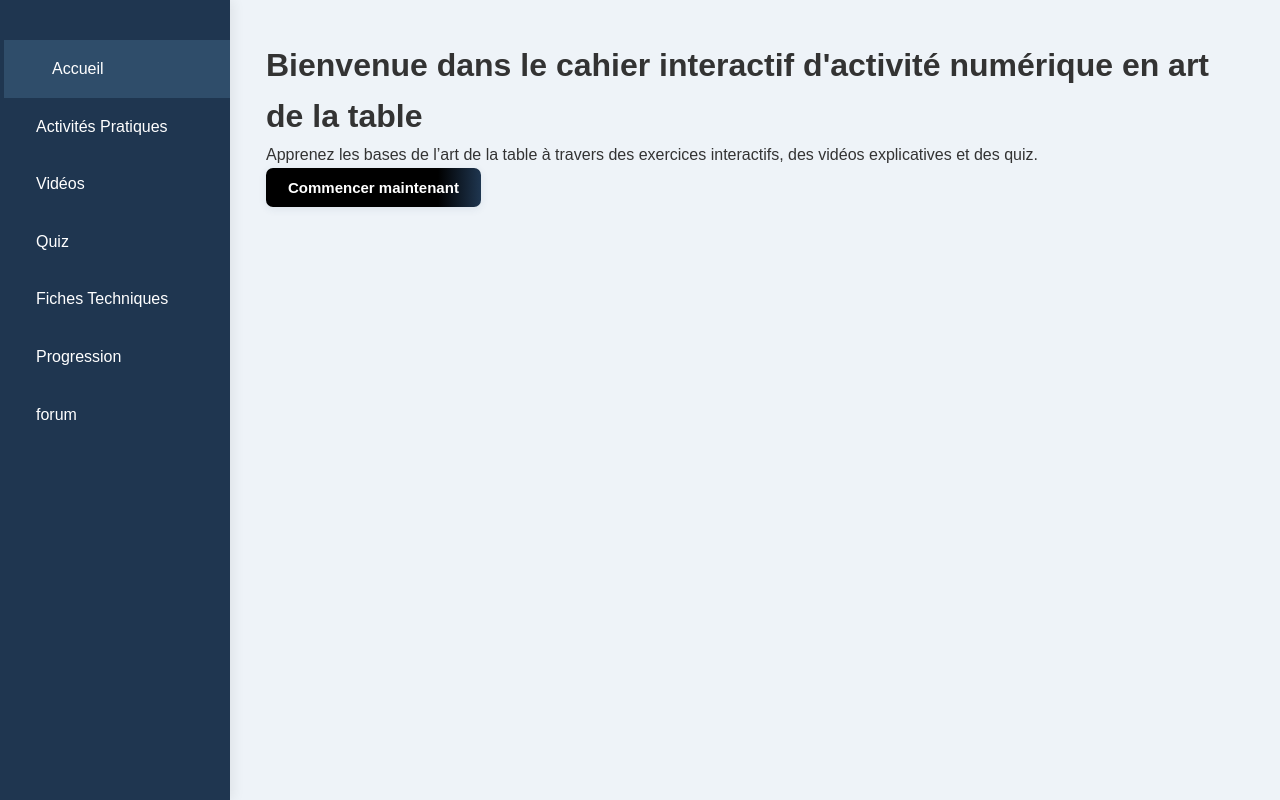
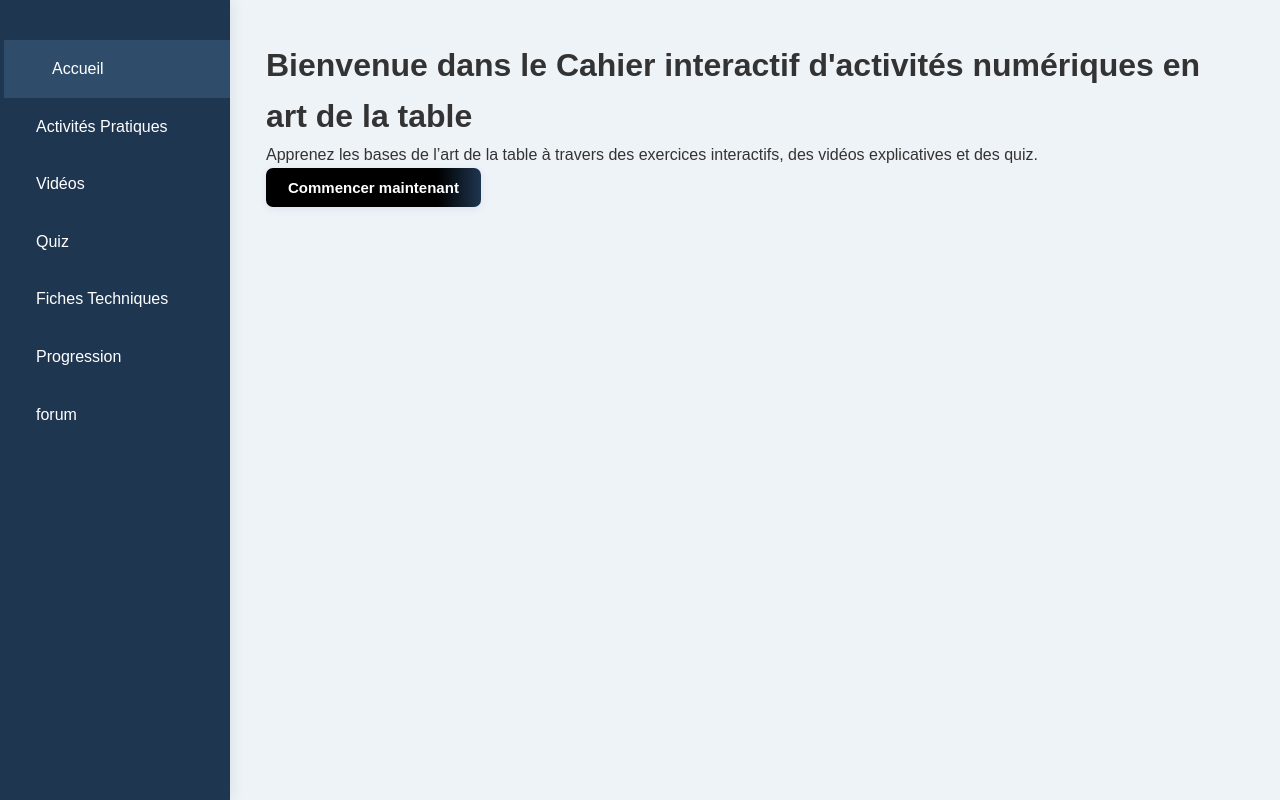
Before and after one commit to Mode-Web/Cahier-Interactif.main, a plain HTML site: page dashboard.html in a window 1280 px wide. Drawn offline with nearby package versions, Linux system fonts and the light colour scheme.

Commit message:
Update dashboard.html

```diff
--- a/dashboard.html
+++ b/dashboard.html
@@ -23,7 +23,7 @@
   <!-- Main Content -->
   <div class="main">
     <div id="home" class="section active">
-      <h1>Bienvenue dans le cahier interactif d'activité numérique en art de la table</h1>
+      <h1>Bienvenue dans le Cahier interactif d'activités numériques en art de la table</h1>
       <p>Apprenez les bases de l’art de la table à travers des exercices interactifs, des vidéos explicatives et des quiz.</p>
       <button class="btn" onclick="showSection(event, 'activities')">Commencer maintenant</button>
     </div>
```
